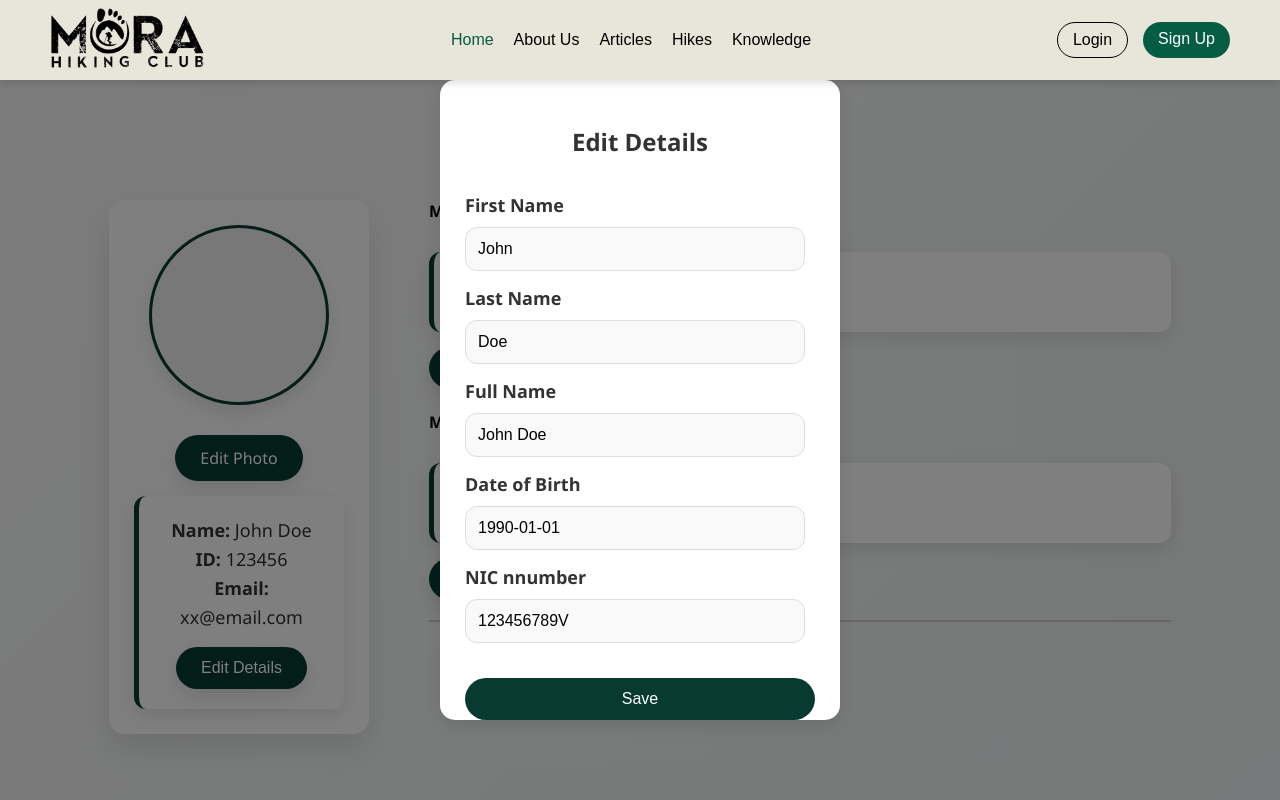
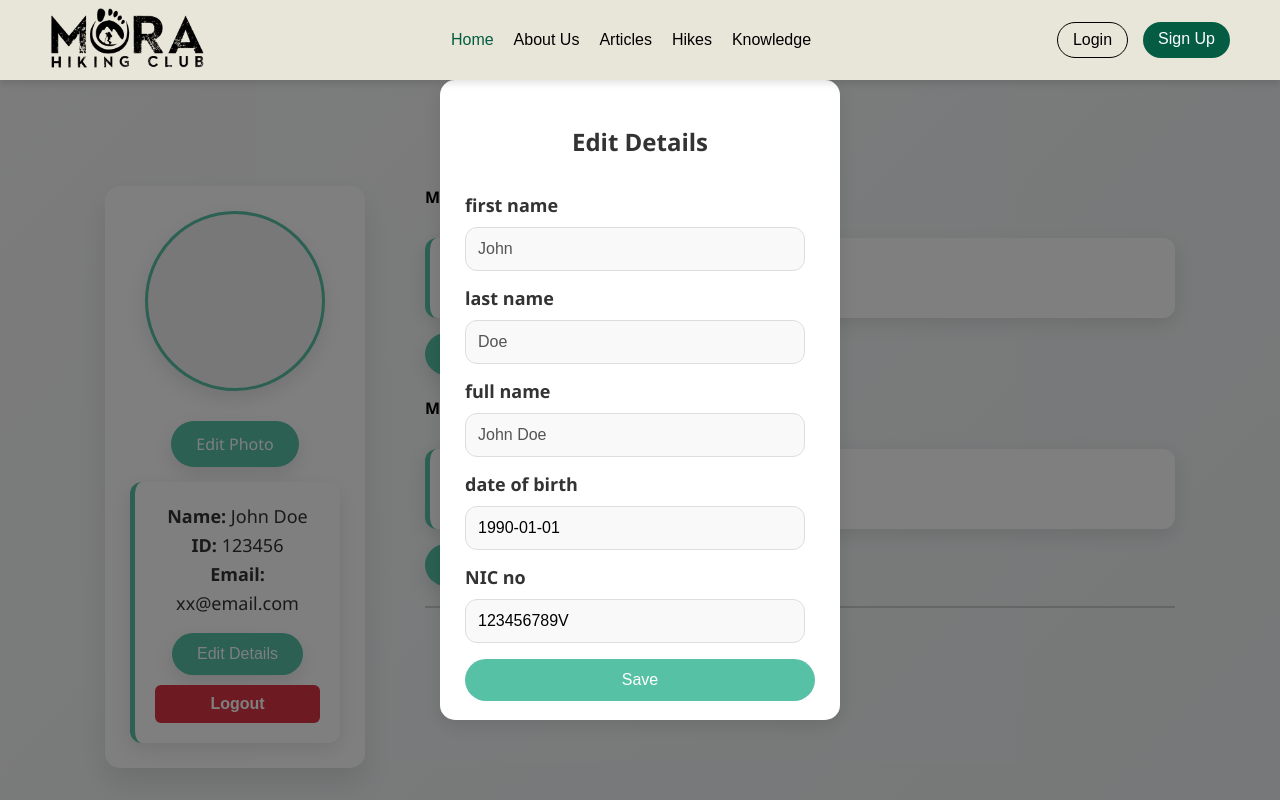
Before and after one commit to Sithum-Bimsara/Mora_Hiking_Club_Website, a React (Create React App) app in the folder hiking_club_frontend/: page /profile in a window 1280 px wide. Both pictures are taken after a click on the button "Edit Details". Shown: the top 800 px of the page. Built offline with nearby package versions, Linux system fonts and the light colour scheme.

Commit message:
Admin can change application status

```diff
--- a/hiking_club_frontend/src/screens/Profile.jsx
+++ b/hiking_club_frontend/src/screens/Profile.jsx
@@ -1,40 +1,56 @@
-import React, { useState } from "react";
+import React, { useState, useEffect, useRef } from "react";
 import "../styles/Profile.css";
+
+const skillsList = [
+  "Photography",
+  "Videography",
+  "Photo Editing",
+  "Video Editing",
+  "First Aid",
+  "Article Writing",
+  "Sponsorship Hunting",
+  "Fund Raising",
+  "Event Planning",
+  "Risk Management",
+  "Graphic Designing",
+  "Web Designing",
+];
 
 const Profile = () => {
   const [profileImage, setProfileImage] = useState(null);
   const [isEditingLog, setIsEditingLog] = useState(false);
-  const [isEditingbio, setIsEditingbio] = useState(false);
+  const [isEditingHistory, setIsEditingHistory] = useState(false);
   const [isModalOpen, setIsModalOpen] = useState(false);
-  const [userLog, setUserLog] = useState("");
-  const [userbio, setUserbio] = useState("");
+  const [userLog, setUserLog] = useState("Hi, I am Sasmitha Jayasinghe");
+  const [userHistory, setUserHistory] = useState("Mehe giya ahare giya");
+  const modalRef = useRef(null);
 
   const [userDetails, setUserDetails] = useState({
-    // application_status: "Pending",
-    // password_hash: "",
-    First_Name: "John",
-    Last_Name: "Doe",
-    Full_Name: "John Doe",
-    Date_of_Birth: "1990-01-01",
-    NIC_nnumber: "123456789V",
-    Gender: "Male",
-    Email: "xx@email.com",
-    Contact_Number: "+123456789",
-    University_Index_Number: "U123456",
-    Faculty: "Engineering",
-    Degree_Program: "Software Engineering",
-    Year: "Final Year",
-    // bio_description: "Passionate developer.",
-    Skills: "JavaScript, React, Node.js",
-    Facebook_url: "https://facebook.com/johndoe",
-    Instagram_url: "https://instagram.com/johndoe",
-    // contact_person_id: "CP123",
-    Blood_Type: "O+",
-    First_Aid_Skills: "CPR",
-    Injuries: "None",
-    Long_Term_Medical_Issues: "None",
-    Medicines: "None",
-    // payment_proof_link: "N/A",
+    application_status: "Pending",
+    password_hash: "",
+    first_name: "John",
+    last_name: "Doe",
+    full_name: "John Doe",
+    date_of_birth: "1990-01-01",
+    NIC_no: "123456789V",
+    gender: "Male",
+    email: "xx@email.com",
+    contact_no: "+123456789",
+    university_id: "U123456",
+    faculty: "Engineering",
+    degree_program: "Software Engineering",
+    year: "Final Year",
+    bio_description: "Passionate developer.",
+    skills: [], // Updated to be an array
+    facebook_url: "https://facebook.com/johndoe",
+    instagram_url: "https://instagram.com/johndoe",
+    contact_person_id: "CP123",
+    blood_type: "O+",
+    first_aid_skills: "CPR",
+    injuries: "None",
+    long_term_medical_issues: "None",
+    medicines: "None",
+    payment_proof_link: "N/A",
   });
 
   const handleImageChange = (event) => {
@@ -48,6 +64,43 @@ const Profile = () => {
   const handleChange = (e) => {
     setUserDetails({ ...userDetails, [e.target.name]: e.target.value });
   };
+
+  // Handle checkbox selection for skills
+  const handleSkillChange = (skill) => {
+    setUserDetails((prevDetails) => ({
+      ...prevDetails,
+      skills: prevDetails.skills.includes(skill)
+        ? prevDetails.skills.filter((s) => s !== skill) // Remove skill if already selected
+        : [...prevDetails.skills, skill], // Add skill if not selected
+    }));
+  };
+
+  // Close modal when clicking outside of it
+  useEffect(() => {
+    const handleClickOutside = (event) => {
+      if (modalRef.current && !modalRef.current.contains(event.target)) {
+        setIsModalOpen(false);
+      }
+    };
+
+    if (isModalOpen) {
+      document.addEventListener("mousedown", handleClickOutside);
+    } else {
+      document.removeEventListener("mousedown", handleClickOutside);
+    }
+
+    return () => {
+      document.removeEventListener("mousedown", handleClickOutside);
+    };
+  }, [isModalOpen]);
+
+
+  const handleLogout = () => {
+    localStorage.removeItem("token");  // Remove the JWT token
+    localStorage.removeItem("role");   // Remove stored role
+    window.location.href = "/login";   // Redirect to login page
+  };
+
 
   return (
     <div className="profile-container">
@@ -79,6 +132,9 @@ const Profile = () => {
               onClick={() => setIsModalOpen(true)}
             >
               Edit Details
+            </button>
+            <button className="logout-button" onClick={handleLogout}>
+              Logout
             </button>
           </div>
 
@@ -115,24 +171,24 @@ const Profile = () => {
 
           <br />
 
-          {/* Editable User bio */}
-          <h4>My Bio</h4>
+          {/* Editable User History */}
+          <h4>My History</h4>
           <div className="user-log">
-            {isEditingbio ? (
+            {isEditingHistory ? (
               <textarea
-                value={userbio}
-                onChange={(e) => setUserbio(e.target.value)}
+                value={userHistory}
+                onChange={(e) => setUserHistory(e.target.value)}
                 className="editable-input"
               />
             ) : (
-              <p>{userbio}</p>
+              <p>{userHistory}</p>
             )}
           </div>
           <button
             className="edit-button"
-            onClick={() => setIsEditingbio(!isEditingbio)}
+            onClick={() => setIsEditingHistory(!isEditingHistory)}
           >
-            {isEditingbio ? "Save" : "Edit bio"}
+            {isEditingHistory ? "Save" : "Edit History"}
           </button>
 
           <div className="divider"></div>
@@ -142,21 +198,40 @@ const Profile = () => {
       {/* Editable Details Modal */}
       {isModalOpen && (
         <div className="modal">
-          <div className="modal-content">
+          <div className="modal-content" ref={modalRef}>
             <h3>Edit Details</h3>
             <div className="modal-body">
-              {Object.keys(userDetails).map((key) => (
+              {Object.keys(userDetails)
+                .filter((key) => key !== "password_hash" && key !== "application_status" && key !== "skills") // Exclude specific fields
+                .map((key) => (
                   <div key={key}>
                     <label>{key.replace(/_/g, " ")}</label>
                     <input
-                    // type={key === "password_hash" ? "password" : "text"}
+                      type="text"
                       name={key}
                       value={userDetails[key]}
                       onChange={handleChange}
-                    disabled={["first_name", "last_name", "full_name", "email"].includes(key)} // Disable specific fields
+                      disabled={["first_name", "last_name", "full_name", "email"].includes(key)}
                     />
                   </div>
+
                 ))}
+
+              {/* Skills Section with Checkboxes */}
+              <div className="skills-section">
+                <h4>Skills</h4>
+                {skillsList.map((skill) => (
+                  <label key={skill} className="skill-checkbox">
+                    <input
+                      type="checkbox"
+                      checked={userDetails.skills.includes(skill)}
+                      onChange={() => handleSkillChange(skill)}
+                    />
+                    {skill}
+                  </label>
+                ))}
+              </div>
+
             </div>
 
             <button
--- a/hiking_club_frontend/src/styles/Profile.css
+++ b/hiking_club_frontend/src/styles/Profile.css
@@ -11,7 +11,7 @@
   flex-direction: column;
   align-items: center;
   justify-content: center;
-  padding: 50px;
+  padding: 20px;
   font-family: 'Segoe UI', Tahoma, Geneva, Verdana, sans-serif;
   background: linear-gradient(135deg, #f9f9f9, #eef2f3);
   min-height: 100vh;
@@ -19,14 +19,15 @@
 
 /* Title */
 .profile-title {
-  margin-top: 40px; /* Increase margin-top to create space */
+  margin-top: 60px;
+  /* Increase margin-top to create space */
   font-size: 45px;
   font-weight: 700;
   color: #2e4057;
   margin-bottom: 10px;
   text-transform: uppercase;
   letter-spacing: 3px;
-  border-bottom: 3px solid #073b32;
+  border-bottom: 3px solid #56c1a5;
   padding-bottom: 10px;
 }
 
@@ -63,7 +64,7 @@
   background-color: #f1f1f1;
   margin-bottom: 15px;
   position: relative;
-  border: 3px solid #073b32;
+  border: 3px solid #56c1a5;
   box-shadow: 0 8px 20px rgba(0, 0, 0, 0.1);
 }
 
@@ -90,7 +91,7 @@
   width: 100%;
   max-width: 280px;
   box-shadow: 0 6px 20px rgba(0, 0, 0, 0.1);
-  border-left: 5px solid #073b32;
+  border-left: 5px solid #56c1a5;
 }
 
 /* Hidden File Input */
@@ -104,7 +105,7 @@
   margin-top: 15px;
   padding: 12px 25px;
   font-size: 16px;
-  background-color: #073b32;
+  background-color: #56c1a5;
   color: white;
   border-radius: 30px;
   cursor: pointer;
@@ -143,7 +144,7 @@
 }
 
 .editable-input:focus {
-  border: 1px solid #42AC3C;
+  border: 1px solid #56c1a5;
   background-color: #fff;
   box-shadow: 0 4px 10px rgba(86, 193, 165, 0.3);
 }
@@ -159,7 +160,7 @@
   box-shadow: 0 6px 20px rgba(0, 0, 0, 0.1);
   font-size: 16px;
   margin-top: 30px;
-  border-left: 5px solid #073b32;
+  border-left: 5px solid #56c1a5;
 }
 
 /* Divider */
@@ -171,6 +172,7 @@
 }
 
 /* Modal Styling */
+/* Modal Styling */
 .modal {
   position: fixed;
   top: 0;
@@ -181,15 +183,19 @@
   display: flex;
   align-items: center;
   justify-content: center;
+  overflow: hidden;
+  /* Prevent outer scrollbar */
 }
 
+/* Modal Content */
 .modal-content {
   background: #fff;
   padding: 25px;
   border-radius: 15px;
   width: 400px;
   max-height: 80vh;
-  overflow-y: auto;
+  overflow: hidden;
+  /* Ensure no external scrollbar */
   box-shadow: 0 6px 20px rgba(0, 0, 0, 0.1);
   animation: fadeIn 0.4s ease;
 }
@@ -214,12 +220,12 @@
 }
 
 .modal-body::-webkit-scrollbar-thumb {
-  background: #073b32;
+  background: #56c1a5;
   border-radius: 10px;
 }
 
 .modal-body::-webkit-scrollbar-thumb:hover {
-  background: #073b32;
+  background: #38a3a5;
 }
 
 /* Modal Input Styles */
@@ -245,11 +251,11 @@
 .save-button {
   display: block;
   width: 100%;
-  background-color:#073b32;
+  background-color: #56c1a5;
   color: white;
   padding: 12px;
   font-size: 16px;
-  margin-top: 20px;
+  margin-top: 1px;
   border: none;
   border-radius: 30px;
   cursor: pointer;
@@ -257,7 +263,7 @@
 }
 
 .save-button:hover {
-  background-color: white ;
+  background-color: #38a3a5;
   transform: translateY(-5px);
 }
 
@@ -266,7 +272,41 @@
   0% {
     opacity: 0;
   }
+
   100% {
     opacity: 1;
   }
 }
+
+.skill-checkbox {
+  display: flex;
+  align-items: center;
+  gap: 8px; /* Adds space between text and checkbox */
+  cursor: pointer;
+}
+
+.skill-checkbox input {
+  width: 16px;
+  height: 16px;
+}
+.skills-label {
+  font-weight: normal; /* Remove bold effect */
+  font-size: 16px; /* Match input label font size */
+  color: #333; /* Ensure consistency with other labels */
+}
+.logout-button {
+  background-color: #dc3545; /* Red color for logout */
+  color: white;
+  font-size: 16px;
+  font-weight: bold;
+  padding: 10px 15px;
+  border-radius: 6px;
+  border: none;
+  cursor: pointer;
+  margin-top: 10px;
+  width: 100%;
+}
+
+.logout-button:hover {
+  background-color: #c82333;
+}
```
Also changed, not shown: hiking_club_frontend/src/screens/AdminApplicants.jsx (+27 -9 lines), 1 other file (tests, documents, lock files or other folders). Lines whose indentation alone changed are shown as unchanged.
